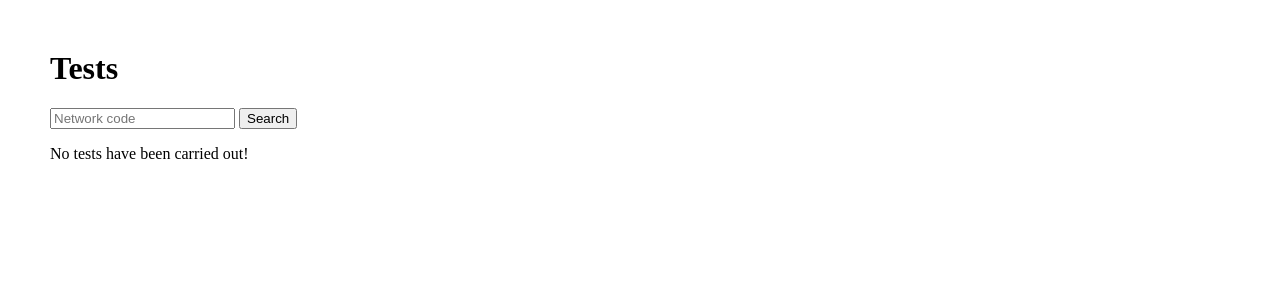
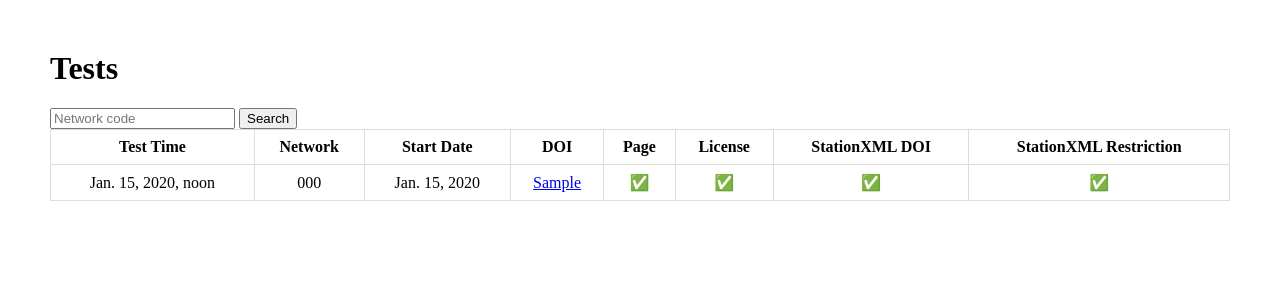
Before and after one commit to EIDA/find-net-board, a Django app: page /board/ in a window 1280 px wide. Shown: the top 300 px of the page. Run offline with Django 5.2, Linux system fonts and the light colour scheme; tables that the repository leaves empty hold one stand-in row (values such as "Sample post"); data that the repository does not hold is empty.

Commit message:
Update from sources admin done

```diff
--- a/board/views.py
+++ b/board/views.py
@@ -1,13 +1,16 @@
 from django.shortcuts import render
 from django.contrib.auth.decorators import user_passes_test
-from django.utils import timezone
 from django.http import HttpResponse
 
-from .models import Test, Network, Datacenter
+from .models import Test, Network, Datacenter, Routing, Datacite, Stationxml
 
 import requests
 import logging
 from urllib.parse import urlparse
+import xml.etree.ElementTree as ET
+from datetime import datetime
+from alive_progress import alive_bar
+import traceback
 
 logger = logging.getLogger(__name__)
 
@@ -24,9 +27,14 @@ def is_admin(user):
 
 @user_passes_test(is_admin)
 def update_db_from_sources(request):
-    datacenters_datasets, datacenters_urls = get_FDSN_datacenters()
-    #eida_routing = get_EIDA_routing()
-    #process_networks()
+    try:
+        datacenters_datasets, datacenters_urls = get_FDSN_datacenters()
+        eida_routing = get_EIDA_routing()
+        process_networks(datacenters_datasets, datacenters_urls, eida_routing)
+    except Exception as e:
+        traceback.print_exc()
+        logger.error(e)
+        return HttpResponse(str(e), status=500)
     return HttpResponse(status=200)
 
 def get_FDSN_datacenters():
@@ -45,3 +53,134 @@ def get_FDSN_datacenters():
         datacenters_urls[dc["name"]] = urlparse(station_url).netloc if station_url is not None else ''
         Datacenter(name=dc["name"], station_url=station_url).save()
     return datacenters_datasets, datacenters_urls
+
+def get_EIDA_routing():
+    logging.info("Getting EIDA routing information")
+    r = requests.get("https://www.orfeus-eu.org/eidaws/routing/1/query?format=json&service=station")
+    return r.json()
+
+def update_networks_table(net):
+    doi = net["doi"] if net["doi"] else None
+    start = datetime.strptime(net["start_date"], "%Y-%m-%d")
+    end = datetime.strptime(net["end_date"], "%Y-%m-%d") if net["end_date"] else None
+    Network.objects.update_or_create(code=net["fdsn_code"], startdate=start, defaults={"enddate": end, "doi": doi})
+
+def update_datacite_table(net):
+    start = datetime.strptime(net["start_date"], "%Y-%m-%d")
+    dataciteapi = "https://api.datacite.org/application/vnd.datacite.datacite+json/"
+    r = requests.get(dataciteapi+net["doi"])
+    datacite = r.json()
+    licenses = ""
+    if datacite.get("rightsList"):
+        for l in datacite["rightsList"]:
+            licenses += l["rightsUri"] + ", "
+    licenses = licenses[:-2] if licenses else None
+    publisher = datacite["publisher"].get("name") if "publisher" in  datacite else None
+    network_db = Network.objects.get(code=net["fdsn_code"], startdate=start)
+    Datacite.objects.update_or_create(network=network_db, defaults={"licenses": licenses, "page": datacite.get("url"), "publisher": publisher})
+
+def try_EIDA_routing(net, eida_routing, datacenters_urls):
+    datacenter = None
+    start = datetime.strptime(net["start_date"], "%Y-%m-%d")
+    end = datetime.strptime(net["end_date"], "%Y-%m-%d") if net["end_date"] else datetime.strptime("2100-01-01", "%Y-%m-%d")
+    for dc in eida_routing:
+        for network in dc["params"]:
+            try:
+                net_start = datetime.strptime(network["start"], "%Y-%m-%dT%H:%M:%S")
+            except:
+                try:
+                    net_start = datetime.strptime(network["start"], "%Y-%m-%dT%H:%M:%SZ")
+                except:
+                    try:
+                        net_start = datetime.strptime(network["start"], "%Y-%m-%dT%H:%M:%S.%f")
+                    except:
+                        try:
+                            net_start = datetime.strptime(network["start"], "%Y-%m-%dT%H:%M:%S.%fZS")
+                        except:
+                            continue
+            if network["net"] == net["fdsn_code"] and start <= net_start <= end:
+                datacenter = [d for d, u in datacenters_urls.items() if u == urlparse(dc["url"]).netloc][0]
+                break
+        if datacenter:
+            network_db = Network.objects.get(code=net["fdsn_code"], startdate=start)
+            datacenter_db = Datacenter.objects.get(pk=datacenter)
+            Routing.objects.update_or_create(network=network_db, datacenter=datacenter_db, defaults={"priority": network["priority"], "source": "EIDA"})
+            break
+    return datacenter
+
+def try_FDSN_routing(net, datacenters_datasets):
+    start = datetime.strptime(net["start_date"], "%Y-%m-%d")
+    end = datetime.strptime(net["end_date"], "%Y-%m-%d") if net["end_date"] else datetime.strptime("2100-01-01", "%Y-%m-%d")
+    datacenter = None
+    for dc in datacenters_datasets:
+        for dset in datacenters_datasets[dc]:
+            try:
+                dset_start = datetime.strptime(dset["starttime"], "%Y-%m-%dT%H:%M:%S")
+            except:
+                try:
+                    dset_start = datetime.strptime(dset["starttime"], "%Y-%m-%dT%H:%M:%SZ")
+                except:
+                    try:
+                        dset_start = datetime.strptime(dset["starttime"], "%Y-%m-%dT%H:%M:%S.%f")
+                    except:
+                        try:
+                            dset_start = datetime.strptime(dset["starttime"], "%Y-%m-%dT%H:%M:%S.%fZ")
+                        except:
+                            continue
+            if dset["network"] == net["fdsn_code"] and start <= dset_start <= end:
+                datacenter = dc
+                break
+        if datacenter:
+            network_db = Network.objects.get(code=net["fdsn_code"], startdate=start)
+            datacenter_db = Datacenter.objects.get(pk=datacenter)
+            Routing.objects.update_or_create(network=network_db, datacenter=datacenter_db, defaults={"priority": dset["priority"], "source": "FDSN"})
+            break
+    return datacenter
+
+def update_stationxml_table(net, url):
+    start = datetime.strptime(net["start_date"], "%Y-%m-%d")
+    end = datetime.strptime(net["end_date"], "%Y-%m-%d") if net["end_date"] else datetime.strptime("2100-01-01", "%Y-%m-%d")
+    try:
+        r = requests.get("https://"+url+f'/fdsnws/station/1/query?network={net["fdsn_code"]}&level=network')
+        root = ET.fromstring(r.text)
+    except Exception:
+        return
+    namespace = {'ns': 'http://www.fdsn.org/xml/station/1'}
+    networks = root.findall("./ns:Network", namespaces=namespace)
+    doi_xml, restriction = None, None
+    for n in networks:
+        try:
+            xml_start = datetime.strptime(n.attrib["startDate"], "%Y-%m-%dT%H:%M:%S")
+        except:
+            try:
+                xml_start = datetime.strptime(n.attrib["startDate"], "%Y-%m-%dT%H:%M:%SZ")
+            except:
+                try:
+                    xml_start = datetime.strptime(n.attrib["startDate"], "%Y-%m-%dT%H:%M:%S.%f")
+                except:
+                    try:
+                        xml_start = datetime.strptime(n.attrib["startDate"], "%Y-%m-%dT%H:%M:%S.%fZ")
+                    except:
+                        xml_start = n.attrib["startDate"]
+        if start <= xml_start <= end:
+            # doi
+            doi_xml = n.find("./ns:Identifier", namespaces=namespace)
+            doi_xml = doi_xml.text if doi_xml is not None and len(doi_xml.text) < 100 else None
+            # restriction status
+            restriction = n.attrib.get("restrictedStatus")
+    network_db = Network.objects.get(code=net["fdsn_code"], startdate=start)
+    Stationxml.objects.update_or_create(network=network_db, defaults={"doi": doi_xml, "restriction": restriction})
+
+def process_networks(datacenters_datasets, datacenters_urls, eida_routing):
+    logging.info("Getting all networks from FDSN and updating database")
+    r = requests.get("https://www.fdsn.org/ws/networks/1/query")
+    with alive_bar(len(r.json()["networks"])) as pbar:
+        for net in r.json()["networks"]:
+            update_networks_table(net)
+            update_datacite_table(net)
+            datacenter = try_EIDA_routing(net, eida_routing, datacenters_urls)
+            if not datacenter:
+                datacenter = try_FDSN_routing(net, datacenters_datasets)
+            if datacenter:
+                update_stationxml_table(net, datacenters_urls[datacenter])
+            pbar()
```
Also changed, not shown: board/admin.py (+24 -6 lines), board/templates/admin/index.html (+13 -0 lines), create_database.sql (deleted, +0 -59 lines).
